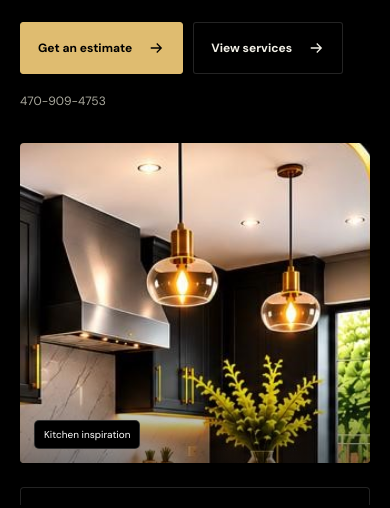
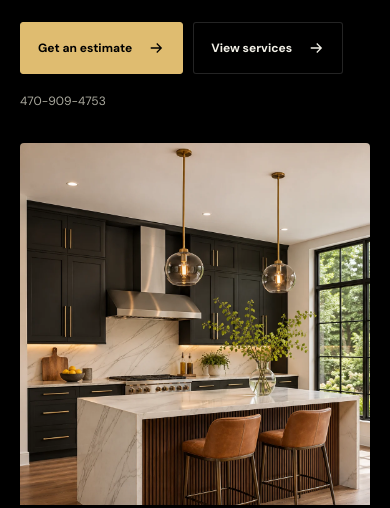
Before and after one commit to mesuterdogdi/alp-cabinet, a plain HTML site: page index.html in a window 390 px wide. Shown: the part 283-791 px from the top of the page. Drawn offline with Linux system fonts and the light colour scheme.

Commit message:
Restore original About copy and show the full kitchen inspiration image

```diff
--- a/index.html
+++ b/index.html
@@ -10,7 +10,7 @@
 <meta property="og:description" content="Cabinet installation by ALP Cabinet. Use your own cabinets or have ALP Cabinet provide them. Contact Alp Yildirim to discuss your project.">
 <meta property="og:type" content="website">
 <link rel="icon" href="/logo.png">
-<link rel="stylesheet" href="/styles.css?v=pure-black-3">
+<link rel="stylesheet" href="/styles.css?v=kitchen-inspiration">
 <script src="/script.js" defer></script>
 </head>
 <body>
@@ -24,7 +24,7 @@
 <main id="main">
 <section class="home-hero container">
  <div class="hero-copy"><h1>Cabinet installation<br><span>for your home.</span></h1><p class="lead">Already have cabinets? We’ll install them.<br>Need cabinets too? We can provide them.</p><div class="actions"><a class="button " href="/contact">Get an estimate<svg viewBox="0 0 24 24" fill="none" stroke="currentColor" stroke-width="1.7" aria-hidden="true"><path d="M5 12h14m-6-6 6 6-6 6"/></svg></a><a class="button secondary" href="/services">View services<svg viewBox="0 0 24 24" fill="none" stroke="currentColor" stroke-width="1.7" aria-hidden="true"><path d="M5 12h14m-6-6 6 6-6 6"/></svg></a></div><a class="phone-inline" href="tel:+14709094753">470-909-4753</a></div>
- <figure class="kitchen-photo"><img src="/business-card.jpeg" alt="Kitchen inspiration with black cabinetry and gold hardware" fetchpriority="high"><figcaption>Kitchen inspiration</figcaption></figure>
+ <figure class="kitchen-photo"><img src="/kitchen-inspiration.webp" width="1122" height="1402" alt="Black kitchen cabinets with brass hardware and a marble waterfall island" fetchpriority="high"><figcaption>Kitchen inspiration</figcaption></figure>
 </section>
 <section class="options container" aria-label="Cabinet options"><div class="option"><svg viewBox="0 0 48 48" fill="none" stroke="currentColor" stroke-width="1.5" aria-hidden="true"><path d="m28 8 4 4-8 8 4 4 8-8 4 4c1 10-10 15-16 9L12 41l-5-5 12-12C13 18 18 7 28 8Z"/></svg><div><h2>Installation only</h2><p>Use cabinets you’ve already purchased.</p></div></div><div class="option"><svg viewBox="0 0 48 48" fill="none" stroke="currentColor" stroke-width="1.5" aria-hidden="true"><path d="m24 6 17 9v19l-17 9-17-9V15L24 6Z"/><path d="m7 15 17 9 17-9M24 24v19M15 11l17 9v8"/></svg><div><h2>Cabinets + installation</h2><p>Have ALP Cabinet provide and install them.</p></div></div></section>
 <div class="home-bottom container"><p>Alp Yildirim · Owner & installer</p><a class="text-link" href="/about">About ALP Cabinet <svg viewBox="0 0 24 24" fill="none" stroke="currentColor" stroke-width="1.7" aria-hidden="true"><path d="M5 12h14m-6-6 6 6-6 6"/></svg></a></div>
--- a/styles.css
+++ b/styles.css
@@ -53,9 +53,8 @@ h1 > span { color: var(--gold); font-family: Georgia, serif; font-style: italic;
 .button.secondary:hover { background: #000000; border-color: var(--gold); }
 .phone-inline { display: inline-block; font-size: 13px; color: var(--muted); margin-top: 21px; }
 .phone-inline:hover { color: var(--ink); text-decoration: underline; }
-.kitchen-photo { position: relative; margin: 0; height: 490px; border-radius: 4px; overflow: hidden; background: #000000; }
-.kitchen-photo img { position: absolute; max-width: none; height: 190%; width: auto; top: -12%; right: -5%; }
-.kitchen-photo::after { content: ''; position: absolute; inset: 70% 0 0; background: linear-gradient(transparent,#0007); pointer-events: none; }
+.kitchen-photo { position: relative; margin: 0; border-radius: 4px; overflow: hidden; background: #000000; }
+.kitchen-photo img { display: block; width: 100%; height: auto; }
 .kitchen-photo figcaption { position: absolute; bottom: 19px; left: 21px; font-size: 10px; color: #fff; z-index: 1; background: #000000; border: 1px solid #ffffff30; border-radius: 5px; padding: 5px 9px; }
 .options { display: grid; grid-template-columns: 1fr 1fr; border: 1px solid var(--line); background: var(--panel); border-radius: var(--radius); overflow: hidden; }
 .option { padding: 29px 34px; display: flex; align-items: center; gap: 25px; }
@@ -125,7 +124,6 @@ h1 > span { color: var(--gold); font-family: Georgia, serif; font-style: italic;
   .header-call { display: none; }
   .home-hero { gap: 35px; }
   h1 { font-size: 48px; letter-spacing: -2.6px; }
-  .kitchen-photo { height: 455px; }
   .option { padding: 24px; gap: 18px; }
   .contact-layout, .about-layout { gap: 45px; }
 }
@@ -142,7 +140,6 @@ h1 > span { color: var(--gold); font-family: Georgia, serif; font-style: italic;
   .lead { font-size: 15px; }
   .hero-copy .actions { gap: 10px; }
   .hero-copy .button { font-size: 11px; padding: 13px 15px; gap: 15px; }
-  .kitchen-photo { height: 425px; }
   .service-grid article { padding: 24px; }
   .service-grid h2 { font-size: 18px; }
 }
@@ -161,8 +158,6 @@ h1 > span { color: var(--gold); font-family: Georgia, serif; font-style: italic;
   .actions { margin-top: 25px; }
   .hero-copy .button { font-size: 12px; padding: 14px 17px; }
   .phone-inline { margin-top: 17px; font-size: 12px; }
-  .kitchen-photo { height: 320px; border-radius: 4px; }
-  .kitchen-photo img { height: 230%; top: -15%; right: -7%; }
   .kitchen-photo figcaption { bottom: 14px; left: 14px; }
   .options { grid-template-columns: 1fr; border-radius: 4px; }
   .option { padding: 23px; }
```
Also changed, not shown: about.html (+1 -1 lines), kitchen-inspiration.webp (added), 1 other file.
